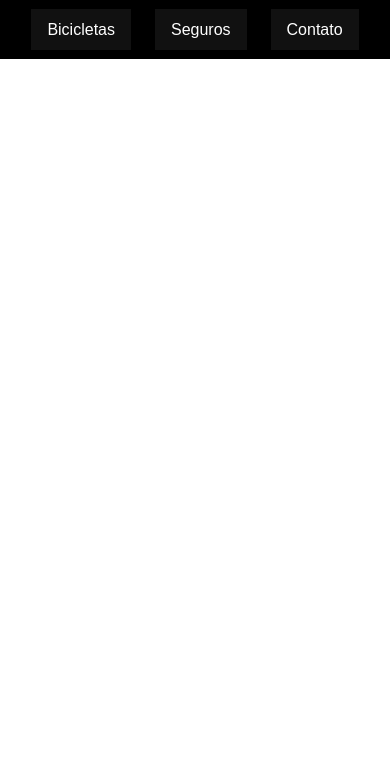
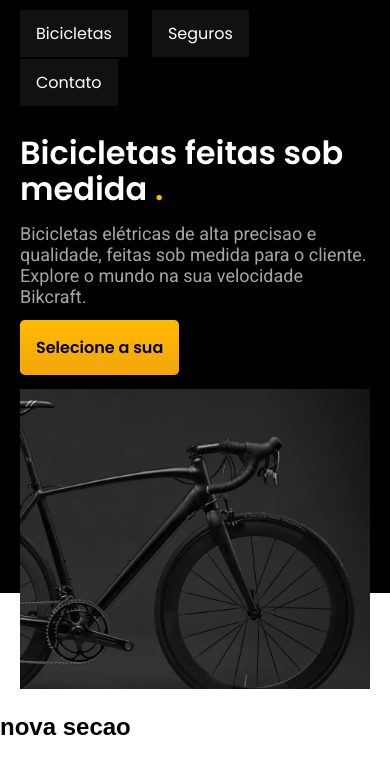
Before and after one commit to Rivaldoisraelrvd/bikcraft, a plain HTML site: page index.html in a window 390 px wide. Shown: the part 59-832 px from the top of the page. Drawn offline with Linux system fonts and the light colour scheme.

Commit message:
introducao-adcionado

```diff
--- a/index.html
+++ b/index.html
@@ -23,7 +23,23 @@
       </nav>
     </div>
   </header>
+  <main class="introducao-bg">
+    <div class="introducao-container">
+      <div class="introducao">
+        <h1>Bicicletas feitas sob medida <span>.</span> </h1>
+        <p>Bicicletas elétricas de alta precisao e qualidade, feitas sob medida para o cliente. Explore o mundo na sua velocidade Bikcraft.</p>
+        <button><a href="">Selecione a sua</a></button>
+      </div>
+      <div class="introducao-imagem">
+        <img src="img/bicicletas/nimbus-home.jpg" alt="nebula-home">
+      </div>
 
+    </div>
+  </main>
+
+  <section>
+    <h1>nova secao</h1>
+  </section>
 </body>
 
 </html>
--- a/style.css
+++ b/style.css
@@ -1,9 +1,14 @@
+@import url('https://fonts.googleapis.com/css2?family=Poppins:wght@400;600&family=Roboto:wght@400;500&display=swap');
+
 * {
   box-sizing: border-box;
   padding: 0;
   margin: 0;
 }
 
+body {
+  font-family: Arial, Helvetica, sans-serif;
+}
 ul,
 li {
   list-style: none;
@@ -12,6 +17,9 @@ li {
 
 a {
   text-decoration: none;
+}
+img {
+  max-width: 100%;
 }
 
 .container {
@@ -42,7 +50,8 @@ a {
 .header-menu a {
   color: #ffffff;
   font-size: 1.2rem;
-  font-family: Arial, Helvetica, sans-serif;
+  font-family: 'Poppins', sans-serif;
+  font-weight: 400;
   padding: 0.5rem 0;
   border: none;
   animation: aminacaoBorda;
@@ -88,3 +97,104 @@ a {
     font-size: 1rem;
   }
 }
+
+/* inreoducao */
+.introducao-bg {
+  background-color: #000000;
+  color: #ffffff;
+  box-shadow: inset 0 -120px #ffffff;
+}
+
+.introducao-container {
+  max-width: 1200px;
+  box-sizing: border-box;
+  padding-left: 20px;
+  padding-right: 20px;
+  margin-left: auto;
+  margin-right: auto;
+  padding: 20px;
+  display: grid;
+  grid-template-columns: 1fr 1fr;
+  gap: 0 2.5rem;
+}
+
+.introducao {
+  align-self: end;
+  padding-bottom: 200px;
+}
+
+.introducao-imagem img {
+  height: 100%;
+  object-fit: cover;
+}
+
+.introducao h1 {
+  margin-bottom: 32px;
+  font-size: 64px;
+  font-family: 'Poppins';
+  font-weight: 600;
+  line-height: 1.125;
+}
+
+.introducao h1 span {
+  color: #ffbb00;
+  border-radius: 50%;
+}
+
+.introducao p {
+  font-family: 'Roboto', Arial, Helvetica, sans-serif;
+  font-size: 1.125rem;
+  color: #a6a6a6;
+  margin-bottom: 2rem;
+}
+
+.introducao button {
+  border: none;
+}
+.introducao a {
+  padding: 1rem 2rem;
+  background: linear-gradient(#ffbb00 0%, #f2a50c 100%);
+  border-radius: 0.3rem;
+  font-size: 1.125rem;
+  line-height: 1.33;
+  box-shadow: 0 1px 2px rgba(0, 0, 0, 0.1);
+  font-family: 'Poppins';
+  font-weight: 600;
+}
+
+.introducao button:hover {
+  background: linear-gradient(#ffb60d, #e59317);
+}
+.introducao button > a {
+  color: #000000;
+  font-weight: bold;
+}
+
+@media (max-width: 1200px) {
+  .introducao h1 {
+    font-size: 3rem;
+  }
+}
+@media (max-width: 800px) {
+  .introducao-container {
+    grid-template-columns: 1fr;
+    gap: 2rem;
+    box-sizing: insert -60px #ffffff;
+  }
+  .introducao {
+    padding-bottom: 0px;
+  }
+  .introducao h1 {
+    font-size: 2rem;
+    margin-bottom: 1rem;
+  }
+  .introducao-imagem img {
+    height: 300px;
+    width: 100%;
+  }
+  .introducao a {
+    line-height: 1;
+    font-size: 1rem;
+    padding: 1rem;
+  }
+}
```
